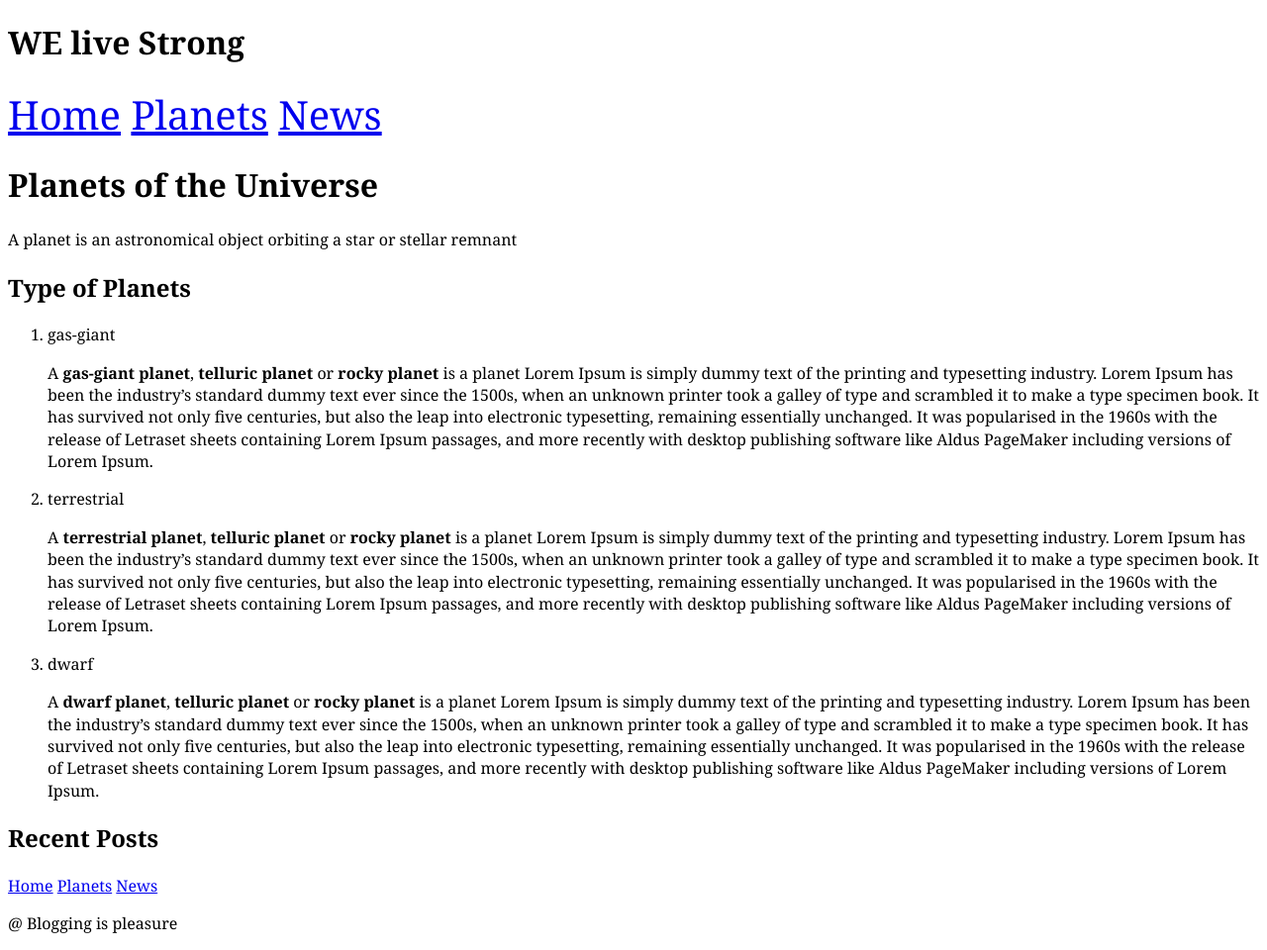
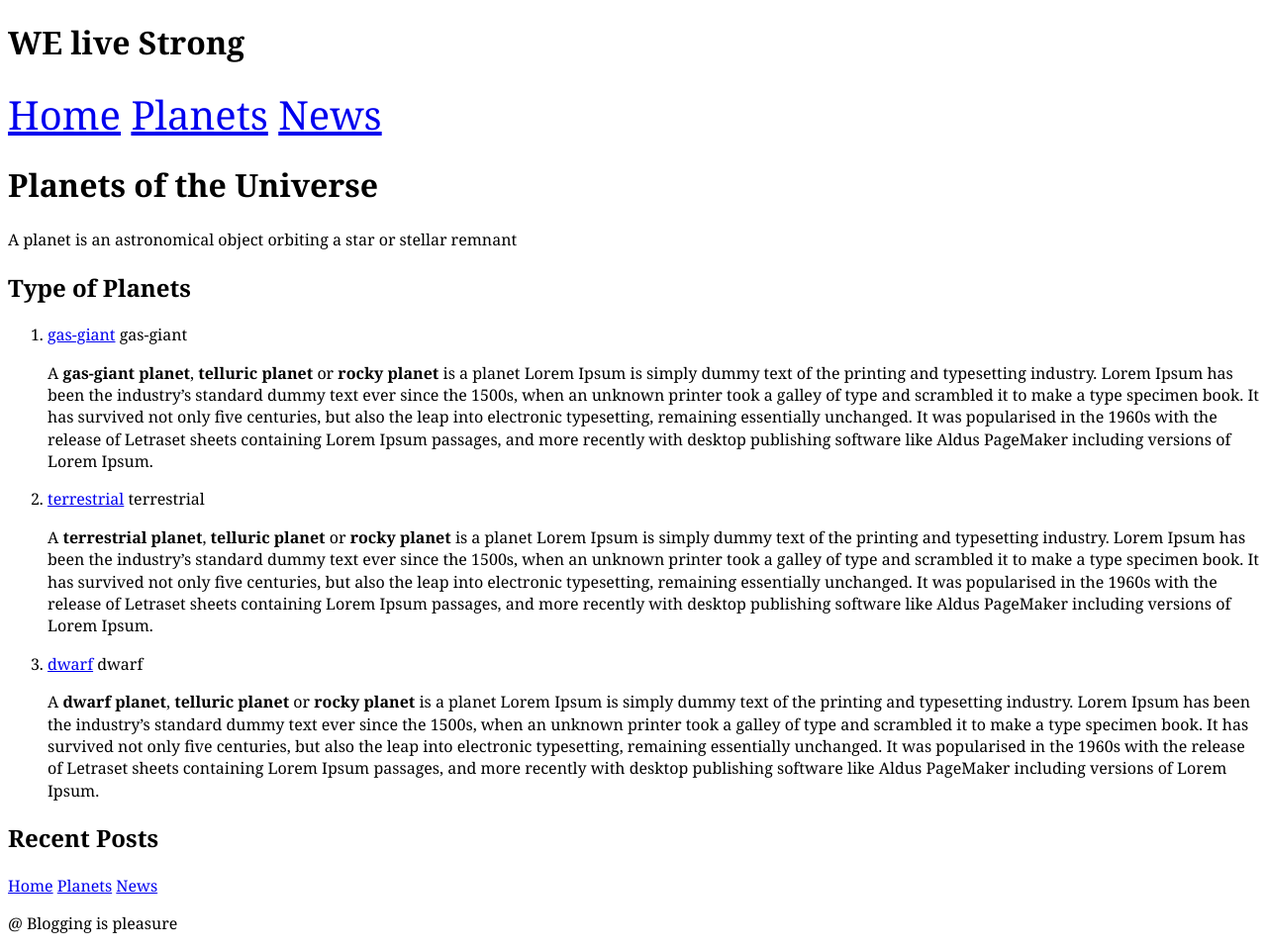
Before and after one commit to deepankverma/blog, a Jekyll site: the page built from index.html, in a window 1280 px wide. Shown: the whole page at 99% size. Built offline with Jekyll 4.4.1, drawn with Linux system fonts in a browser that asks for light colours; Markdown is read by kramdown in place of the engine named in the settings.

```diff
--- /dev/null
+++ b/Planets/dwarf/index.html
@@ -0,0 +1,6 @@
+---
+layout: default
+---
+
+<h1>Dwarf</h1>
+{% include planet-list.html type='dwarf' %}
--- a/index.html
+++ b/index.html
@@ -12,7 +12,7 @@ layout: default
 {% for planet1 in site.categories.planet-type %}
 
     <li>
-        <a href=""></a>
+        <a href="{{site.baseurl}}/Planets/{{planet.folder}}/">{{planet1.title}}</a>
         {{planet1.title}}
 
         </li>
```
